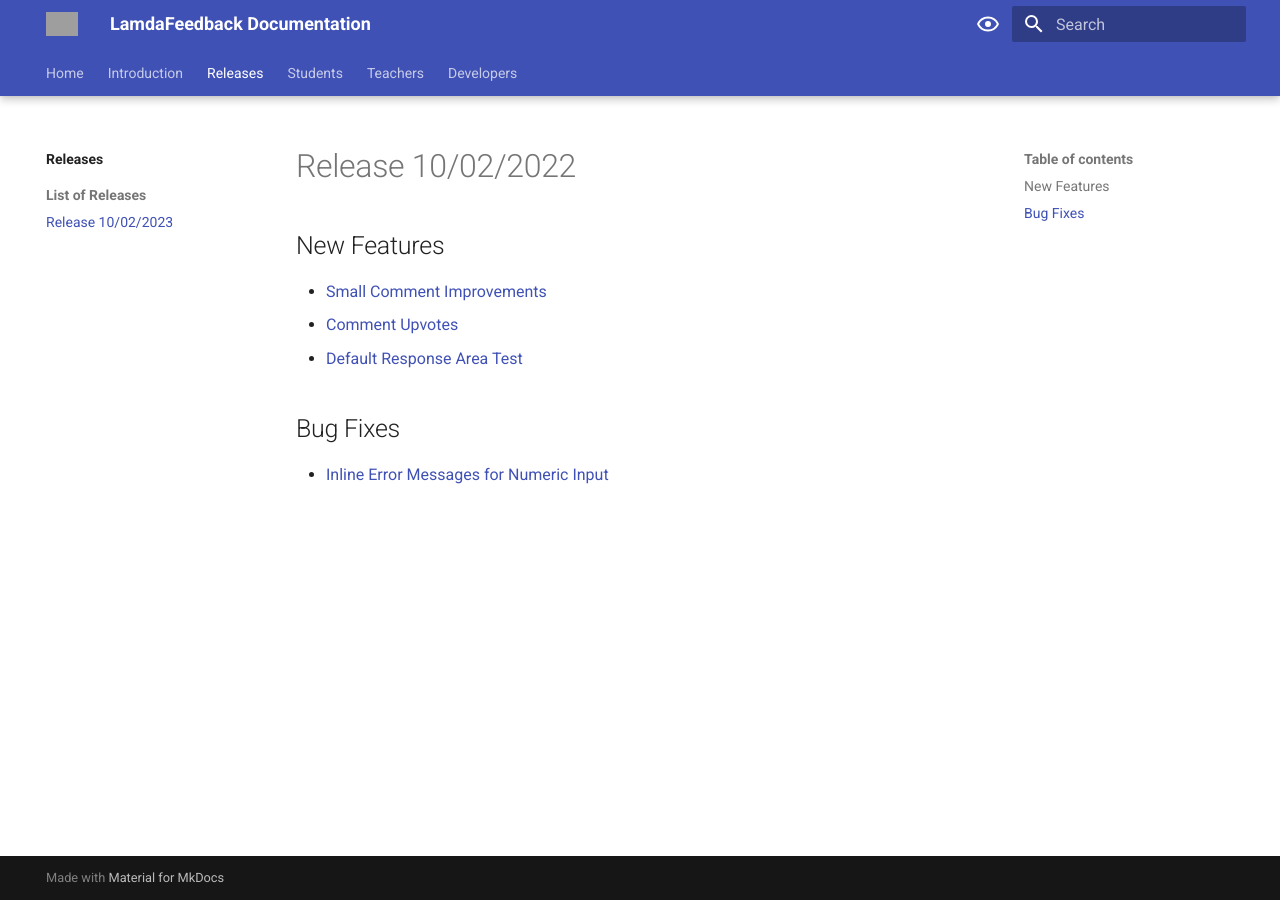
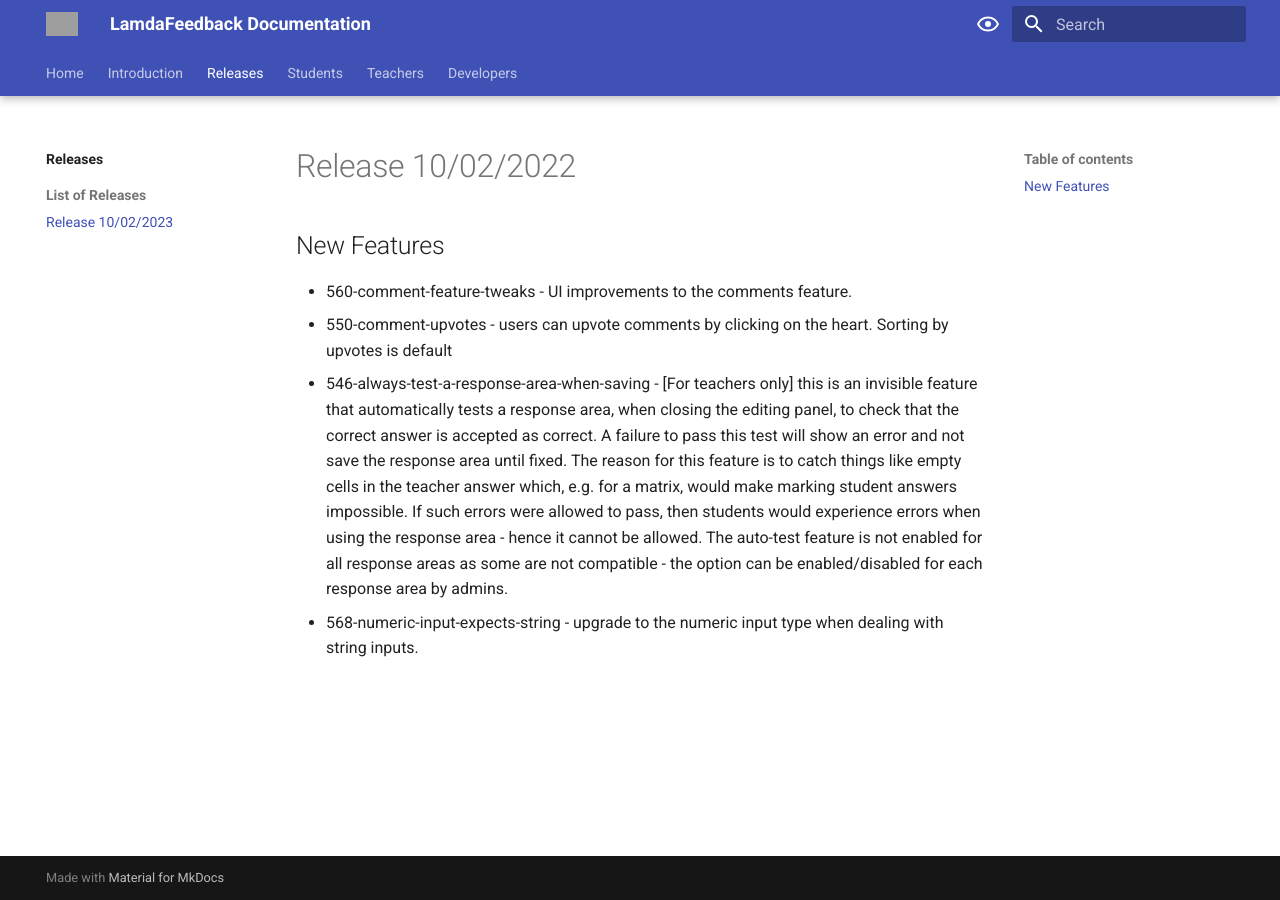
Before and after one commit to lambda-feedback/user-documentation, an MkDocs documentation site: the page built from docs/releases/release_2023_02_10.md, in a window 1280 px wide. Built offline with MkDocs 1.6.1 and Material for MkDocs 9.7.7, drawn with Linux system fonts in a browser that asks for light colours; grey boxes are pictures that could not be loaded.

Commit message:
Remove-URLs-add-blurbs

```diff
--- a/docs/releases/release_2023_02_10.md
+++ b/docs/releases/release_2023_02_10.md
@@ -2,10 +2,7 @@
 
 ## New Features
 
-- [Small Comment Improvements](https://trello.com/c/UqyFSxbe/560-comment-feature-tweaks)
-- [Comment Upvotes](https://trello.com/c/6uwOlHr7/550-comment-upvotes)
-- [Default Response Area Test](https://trello.com/c/cDXw1WiB/546-always-test-a-response-area-when-saving)
-
-## Bug Fixes
-
-- [Inline Error Messages for Numeric Input](https://trello.com/c/c73qNb5E/568-numeric-input-expects-string)
+- 560-comment-feature-tweaks - UI improvements to the comments feature.
+- 550-comment-upvotes - users can upvote comments by clicking on the heart. Sorting by upvotes is default
+- 546-always-test-a-response-area-when-saving - [For teachers only] this is an invisible feature that automatically tests a response area, when closing the editing panel, to check that the correct answer is accepted as correct. A failure to pass this test will show an error and not save the response area until fixed. The reason for this feature is to catch things like empty cells in the teacher answer which, e.g. for a matrix, would make marking student answers impossible. If such errors were allowed to pass, then students would experience errors when using the response area - hence it cannot be allowed. The auto-test feature is not enabled for all response areas as some are not compatible - the option can be enabled/disabled for each response area by admins.
+- 568-numeric-input-expects-string - upgrade to the numeric input type when dealing with string inputs.
```
